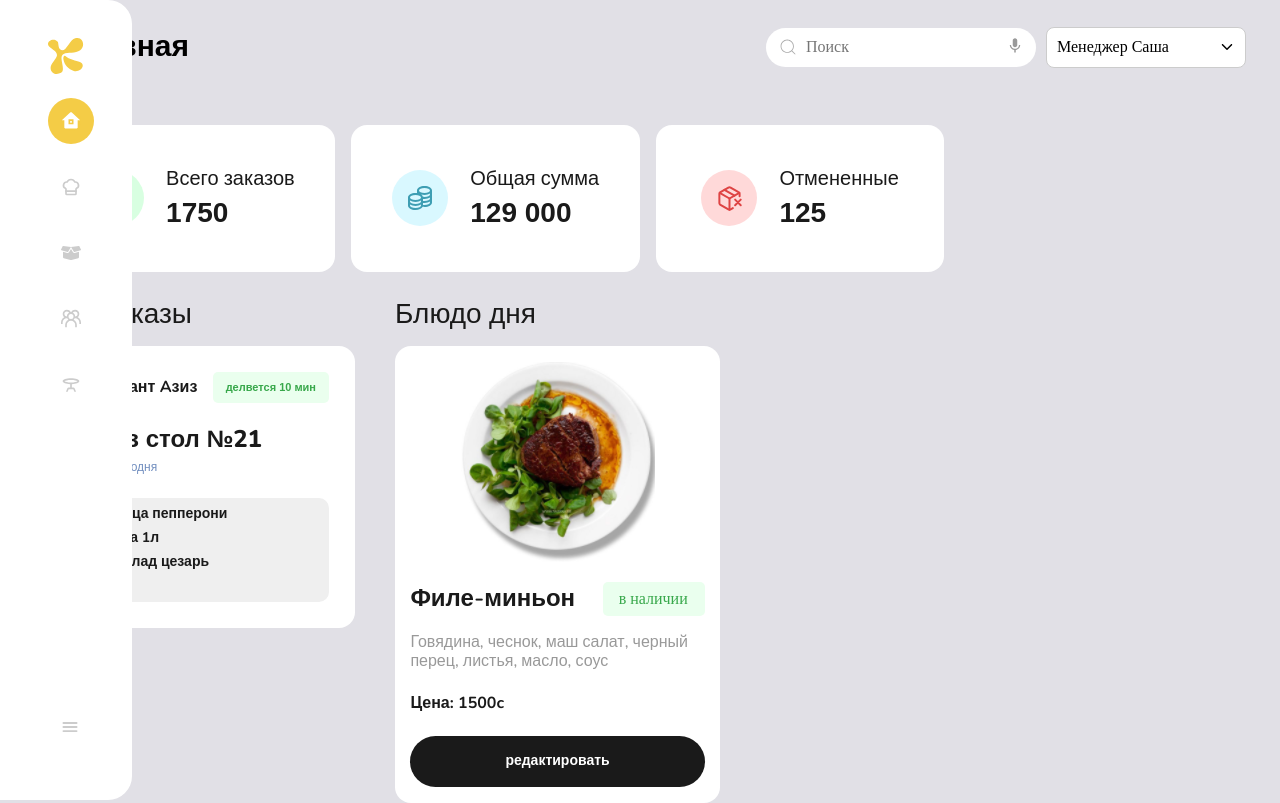
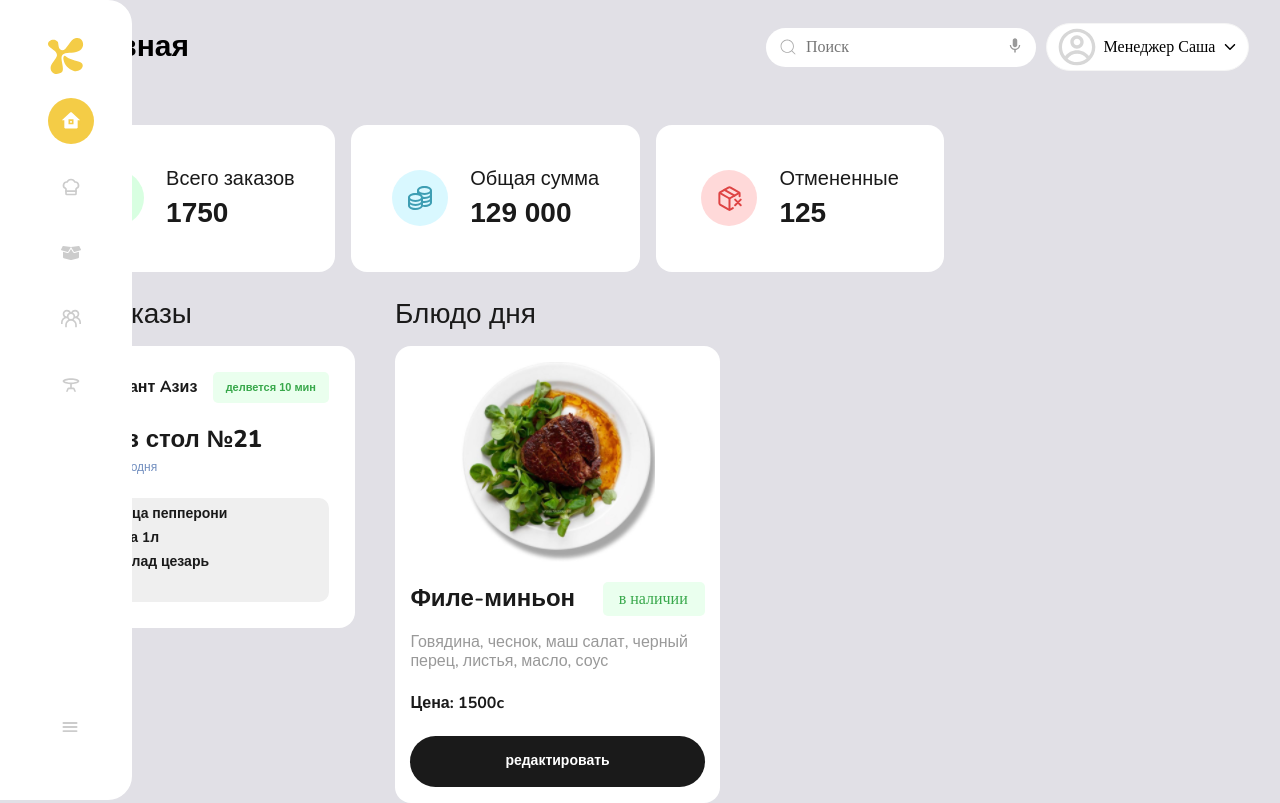
Before and after one commit to Salohiddin231/MenuGroup, a React (Vite) app: page / in a window 1280 px wide. Built offline with nearby package versions, Linux system fonts and the light colour scheme; a web font is replaced by a local one.

Commit message:
update_work_for_header

```diff
--- a/src/assets/scss/components/_header.scss
+++ b/src/assets/scss/components/_header.scss
@@ -80,13 +80,16 @@
 
 .dropdown_selected {
   padding: 10px;
-  border: 1px solid #ccc;
-  background: white;
+  width: 203px;
+  height: 48px;
   cursor: pointer;
   display: flex;
   justify-content: space-between;
   align-items: center;
-  border-radius: 8px;
+  box-sizing: border-box;
+  border: 1px solid rgb(245, 245, 245);
+  border-radius: 1000px;
+  background: rgb(255, 255, 255);
 }
 
 
@@ -118,6 +121,12 @@
 
 }
 
+.dropdown_icon_prof {
+  width: 40px;
+  height: 40px;
+  color: rgb(215, 215, 215);
+}
+
 .dropdown_list {
   position: absolute;
   top: 100%;
--- a/src/components/Header/Header.jsx
+++ b/src/components/Header/Header.jsx
@@ -99,6 +99,7 @@ export default function Header({ text }) {
 
                         <div className="custom_dropdown">
                             <div className="dropdown_selected" onClick={toggleDropdown}>
+                                <CgProfile className="dropdown_icon_prof"/>
                                 {selected}
                                 <IoIosArrowDown className={`dropdown_icon ${isOpen ? "open" : ""}`} />
                             </div>
```
